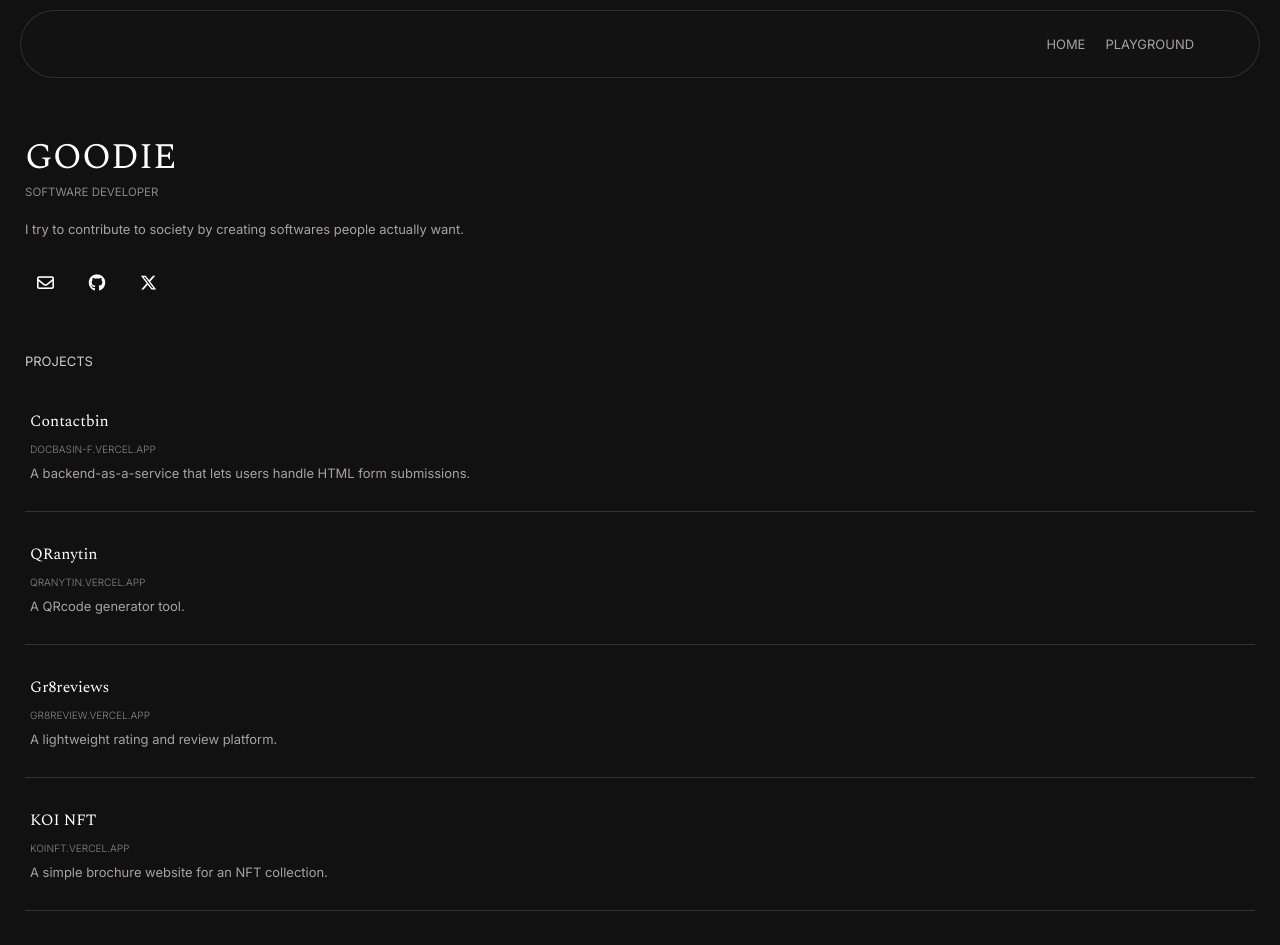
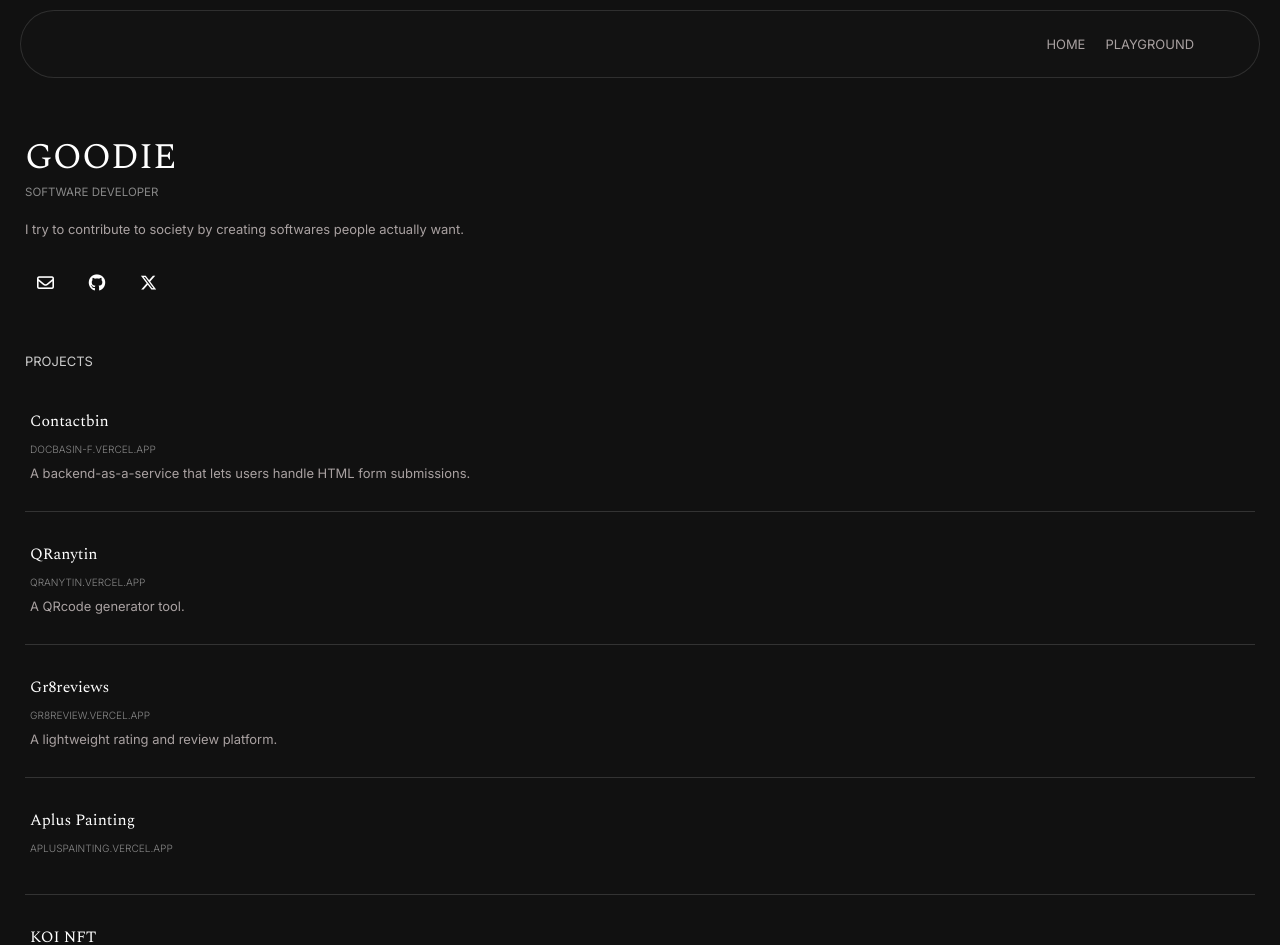
Before and after one commit to goodiesnr/goodiesnr, a React (Vite) app: page / in a window 1280 px wide. Shown: the top 945 px of the page. Built offline with nearby package versions, Linux system fonts and the light colour scheme.

Commit message:
Add Aplus Painting project to App.jsx
Added a new project entry for Aplus Painting.

```diff
--- a/src/App.jsx
+++ b/src/App.jsx
@@ -22,6 +22,11 @@ export default function App() {
       domain: "GR8REVIEW.VERCEL.APP",
       link: "https://gr8review.vercel.app/",
       description: "A lightweight rating and review platform.",
+    },
+    {
+      title: "Aplus Painting",
+      domain: "APLUSPAINTING.VERCEL.APP",
+      link: "https://apluspainting.vercel.app",
     },
     {
       title: "KOI NFT",
```
